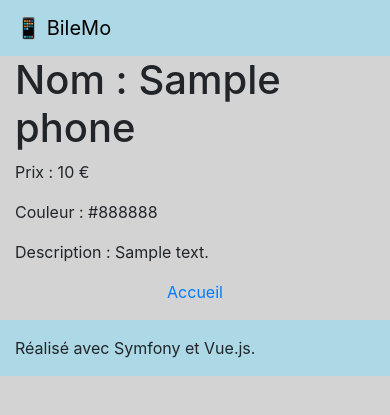
After one commit to abdounikarim/bilemo-vue-js, a Symfony app: template templates/front/phone.html.twig in a window 390 px wide. The commit adds this page. Shown: the top 415 px of the page. Run offline with Twig, Linux system fonts and the light colour scheme; the template is opened without the code that fills it: most values are stand-ins (such as "Sample title", 1, 10 or a date in 2020); some libraries are stand-ins or nearby versions.

Commit message:
add annotations and work on phone page

```diff
--- a/composer.json
+++ b/composer.json
@@ -8,6 +8,7 @@
         "api-platform/api-pack": "^1.2",
         "doctrine/doctrine-migrations-bundle": "^2.0",
         "lexik/jwt-authentication-bundle": "^2.6",
+        "sensio/framework-extra-bundle": "^5.6",
         "symfony/console": "4.4.*",
         "symfony/dotenv": "4.4.*",
         "symfony/flex": "^1.1",
--- a/config/bundles.php
+++ b/config/bundles.php
@@ -12,4 +12,5 @@ return [
     Doctrine\Bundle\FixturesBundle\DoctrineFixturesBundle::class => ['dev' => true, 'test' => true],
     Lexik\Bundle\JWTAuthenticationBundle\LexikJWTAuthenticationBundle::class => ['all' => true],
     Symfony\Bundle\WebProfilerBundle\WebProfilerBundle::class => ['dev' => true, 'test' => true],
+    Sensio\Bundle\FrameworkExtraBundle\SensioFrameworkExtraBundle::class => ['all' => true],
 ];
--- /dev/null
+++ b/templates/front/phone.html.twig
@@ -0,0 +1,13 @@
+{% extends 'base.html.twig' %}
+
+{% block title %}{{ phone.name }}{% endblock %}
+
+{% block body %}
+    <div class="phone">
+        <h1>Nom : {{ phone.name }}</h1>
+        <p>Prix : {{ phone.price }} €</p>
+        <p>Couleur : {{ phone.color }}</p>
+        <p>Description : {{ phone.description }}</p>
+    </div>
+    <p class="text-center"><a href="{{ path('home') }}">Accueil</a></p>
+{% endblock %}
--- a/templates/front/phones.html.twig
+++ b/templates/front/phones.html.twig
@@ -8,7 +8,9 @@
         <div id="phones">
             {% for phone in phones %}
                 <div class="phone">
-                    <h2>Nom : {{ phone.name }}</h2>
+                    <h2><a href="{{ path('phone', {
+                            id: phone.id
+                        }) }}">Nom : {{ phone.name }}</a></h2>
                     <p>Prix : {{ phone.price }} €</p>
                     <p>Couleur : {{ phone.color }}</p>
                     <p>Description : {{ phone.description }}</p>
--- a/templates/header.html.twig
+++ b/templates/header.html.twig
@@ -1,4 +1,5 @@
 <nav class="navbar navbar-expand-lg">
+    <div class="container">
         <a class="navbar-brand" href="{{ path('home') }}">
             📱
             BileMo
@@ -13,11 +14,12 @@
                     <a class="nav-link" href="{{ path('home') }}">Accueil <span class="sr-only">(current)</span></a>
                 </li>
                 <li class="nav-item">
-                <a class="nav-link" href="#">Téléphones</a>
+                    <a class="nav-link" href="{{ path('phones') }}">Téléphones</a>
                 </li>
                 <li class="nav-item">
                     <a class="nav-link" href="#">Connexion</a>
                 </li>
             </ul>
         </div>
+    </div>
 </nav>
```
Also changed, not shown: src/Controller/FrontController.php (+12 -1 lines), 3 other files. Lines whose indentation alone changed are shown as unchanged.
